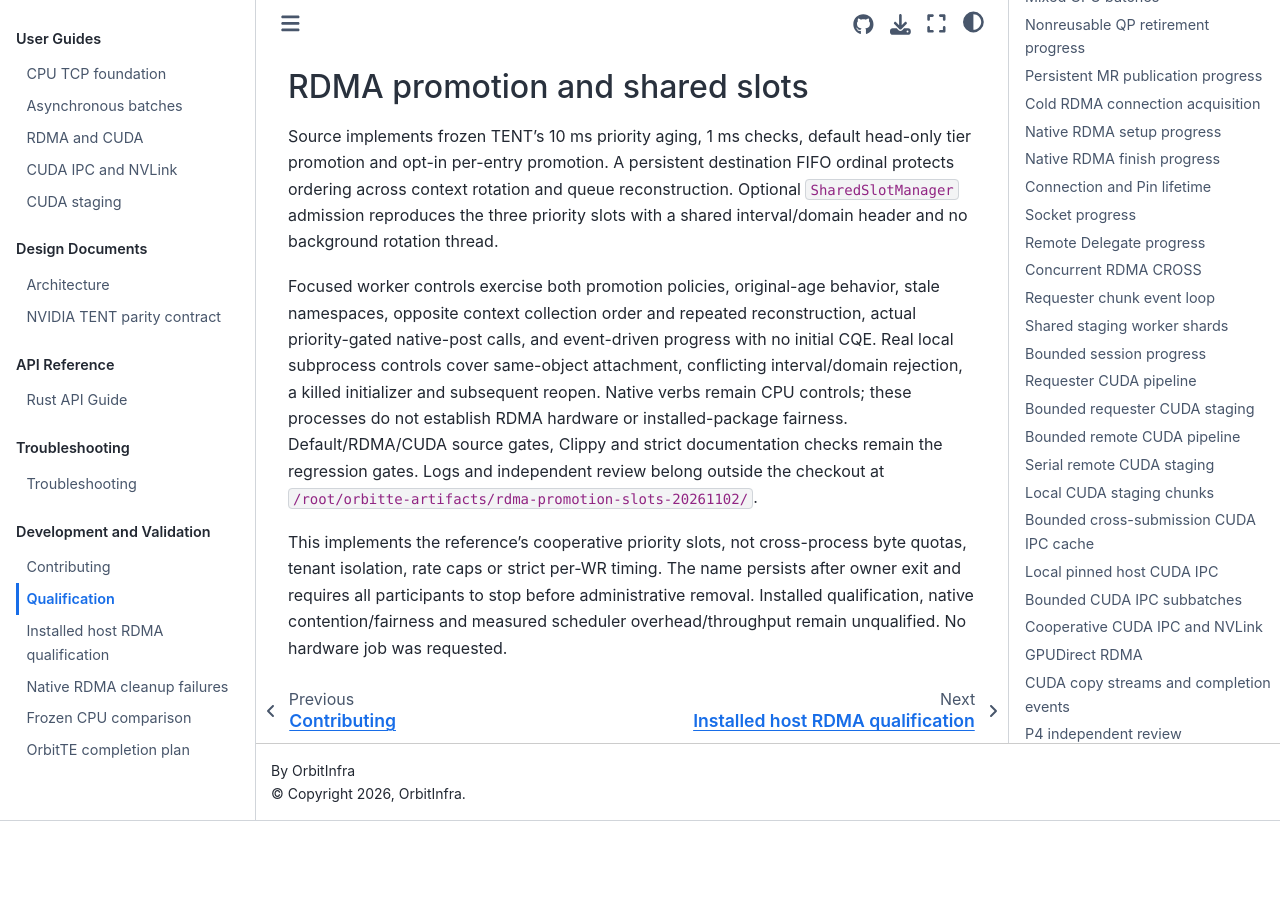
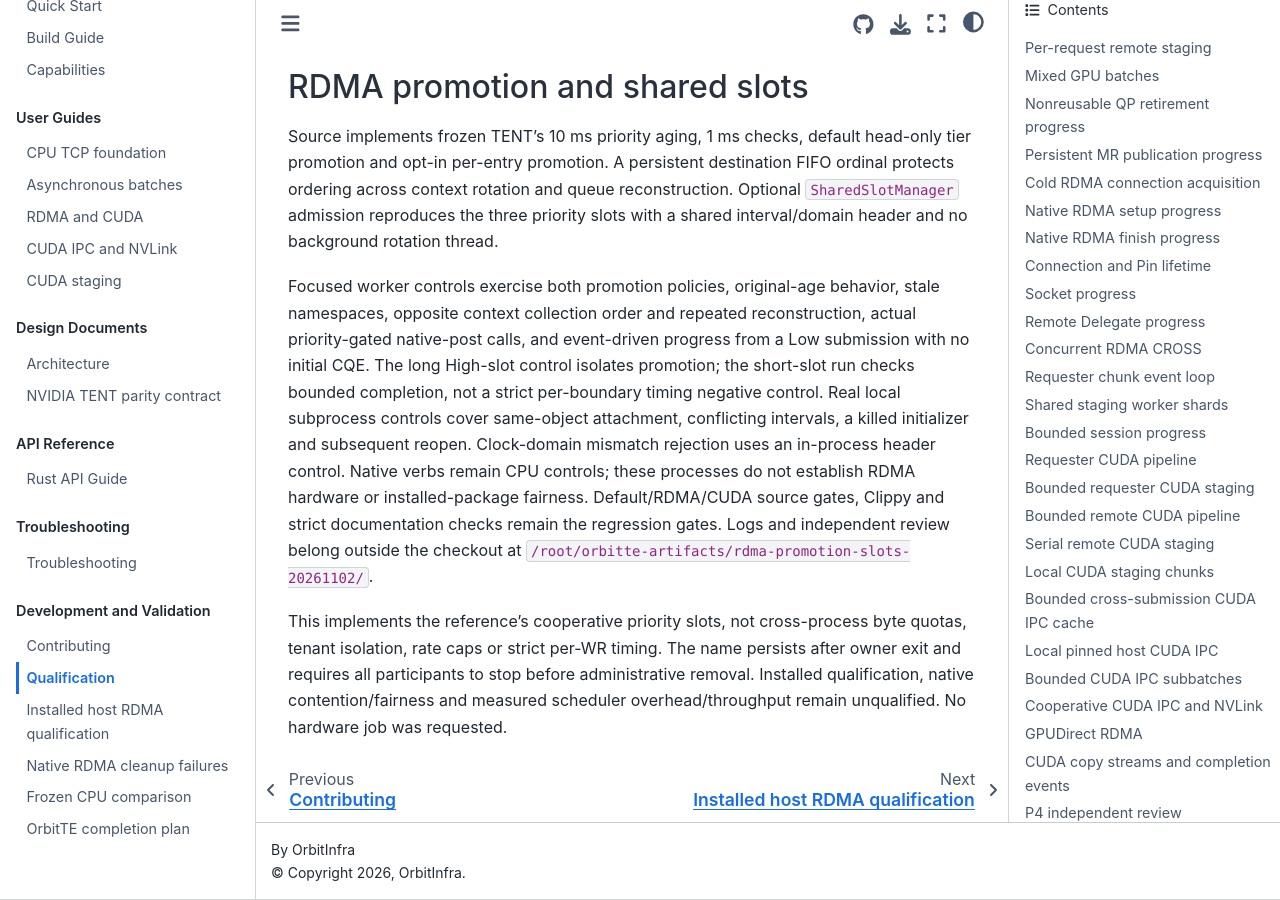
Before and after one commit to OrbitInfra/OrbitTE, a Sphinx documentation site: the page built from docs/qualification.md, in a window 1280 px wide and 900 px high, scrolled down 54182 px. Built offline with Sphinx 7.4.7 and the Sphinx Book theme 1.1.4, drawn with Linux system fonts in a browser that asks for light colours; before the commit the page ends 55003 px from its top, so only the background shows below that.

```diff
--- a/docs/qualification.md
+++ b/docs/qualification.md
@@ -2202,9 +2202,12 @@ a shared interval/domain header and no background rotation thread.
 
 Focused worker controls exercise both promotion policies, original-age behavior,
 stale namespaces, opposite context collection order and repeated reconstruction,
-actual priority-gated native-post calls, and event-driven progress with no initial
-CQE. Real local subprocess controls cover same-object attachment, conflicting
-interval/domain rejection, a killed initializer and subsequent reopen. Native
+actual priority-gated native-post calls, and event-driven progress from a Low
+submission with no initial CQE. The long High-slot control isolates promotion;
+the short-slot run checks bounded completion, not a strict per-boundary timing
+negative control. Real local subprocess controls cover same-object attachment,
+conflicting intervals, a killed initializer and subsequent reopen. Clock-domain
+mismatch rejection uses an in-process header control. Native
 verbs remain CPU controls; these processes do not establish RDMA hardware or
 installed-package fairness. Default/RDMA/CUDA source gates, Clippy and strict
 documentation checks remain the regression gates. Logs and independent review
```
Also changed, not shown: docs/rdma-cuda.md (+4 -3 lines), 2 other files.
